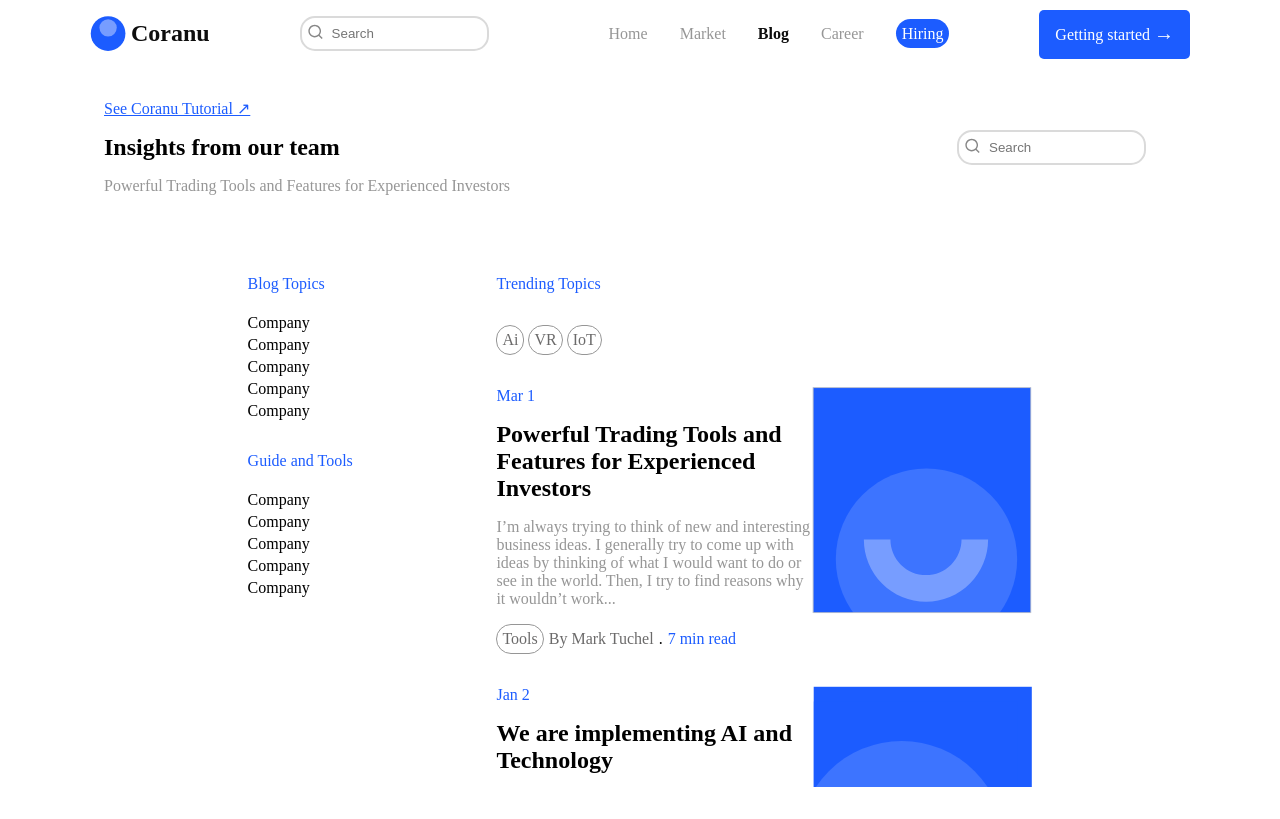
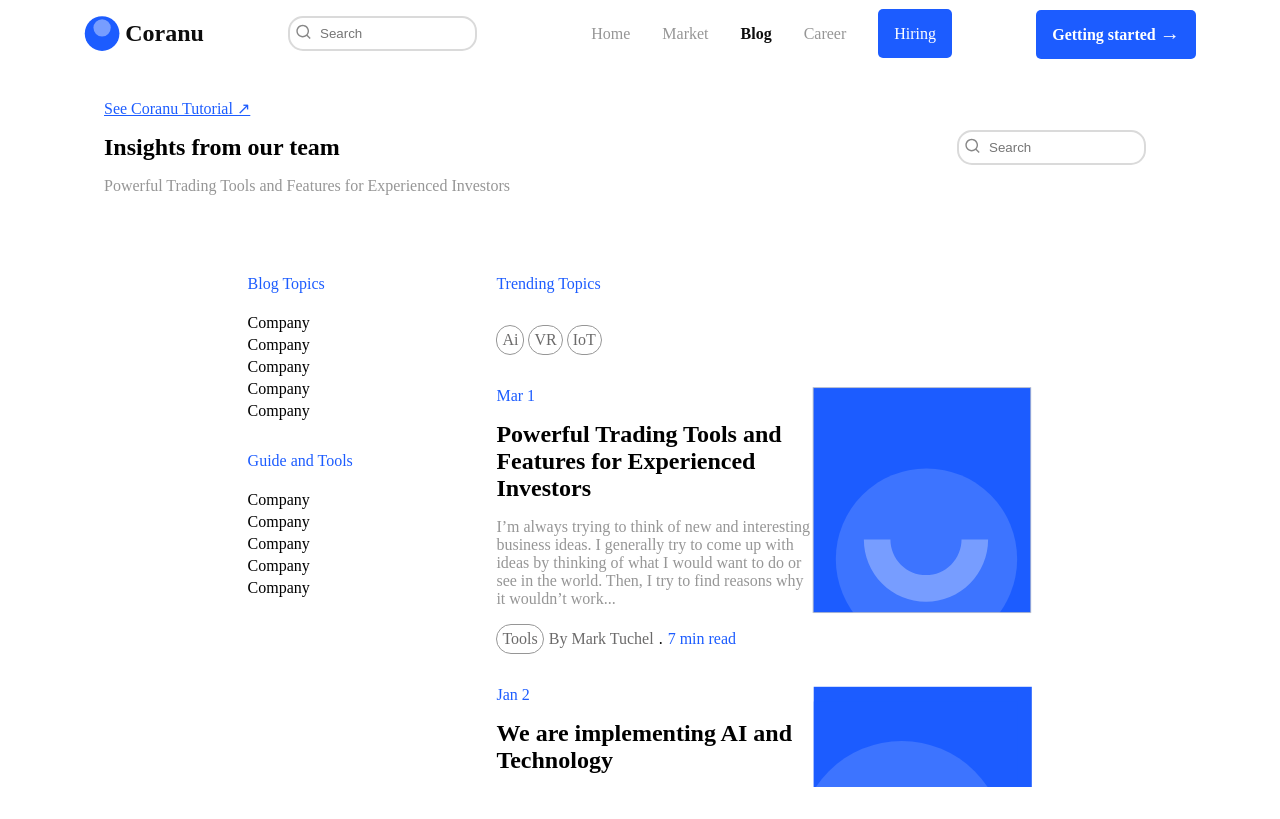
Before and after one commit to spykelionel/skye24blogui, a plain HTML site: page index.html in a window 1280 px wide. Drawn offline with Linux system fonts and the light colour scheme.

Commit message:
header fixes

```diff
--- a/index.html
+++ b/index.html
@@ -27,11 +27,13 @@
           <li class=""><a href="#">Market</a></li>
           <li class=""><a href="#" class="font-bold">Blog</a></li>
           <li class=""><a href="#">Career</a></li>
-          <li class=""><a href="#" class="highlight">Hiring</a></li>
+          <li class="">
+            <a href="#" class="btn p-1/14 br-5 btn-primary">Hiring</a>
+          </li>
         </ul>
       </nav>
       <div>
-        <a href="#" class="btn btn-primary"
+        <a href="#" class="btn btn-primary p-1 text-md font-bold"
           >Getting started
           <span
             class="center self-center font-bold text-white relative text-large py-1/3"
```
